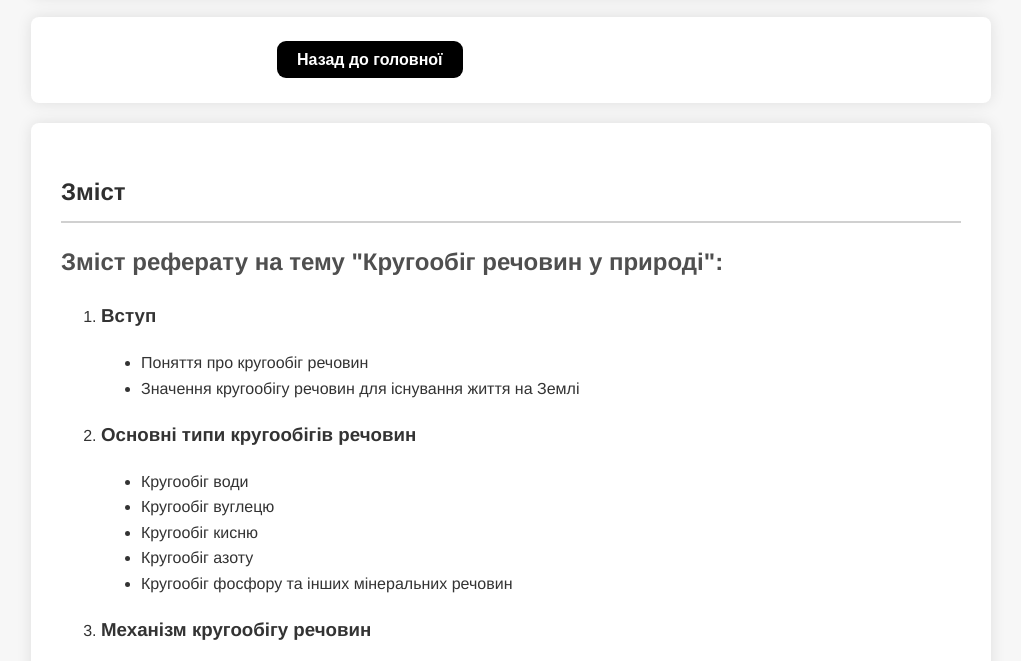
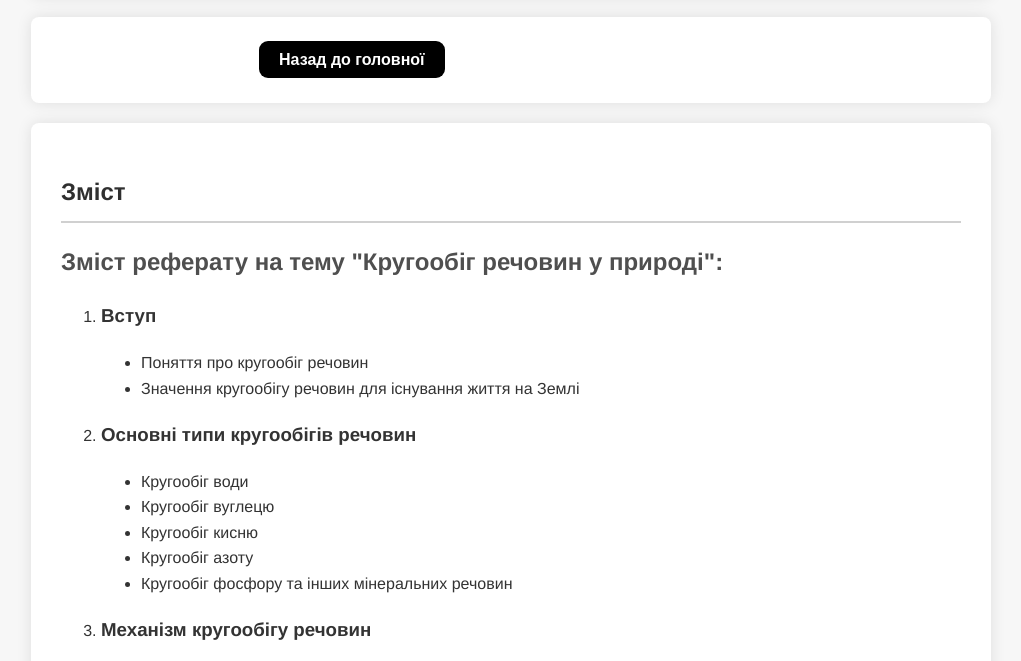
Before and after one commit to AnthonyBatyk/biology-referat-974, a plain HTML site: page content.html in a window 1280 px wide. Shown: the part 136-797 px from the top of the page, without its empty margins (129-1150 px from the left). Drawn offline with Linux system fonts and the light colour scheme.

Commit message:
styles.css

```diff
--- a/styles.css
+++ b/styles.css
@@ -72,7 +72,7 @@ a {
   color: white;
   cursor: pointer;
   padding: 10px 20px;
-  margin: 24%;
+  margin: 22%;
   border-radius: 9px;
   text-decoration: none;
   transition: background-color 0.3s ease;
```
